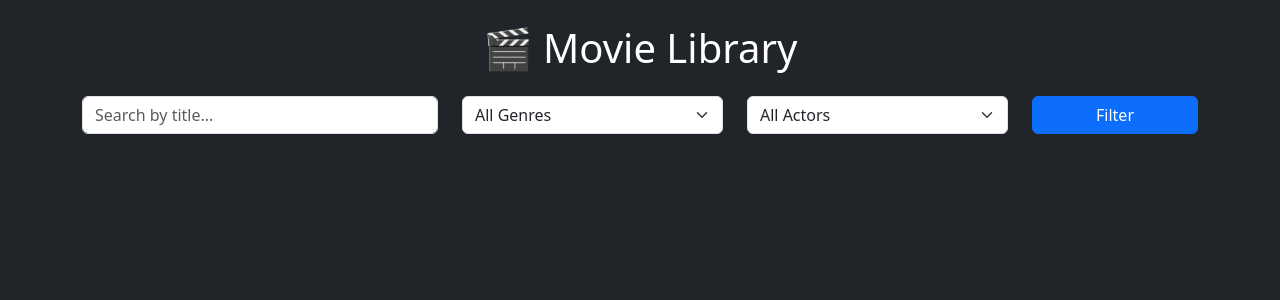
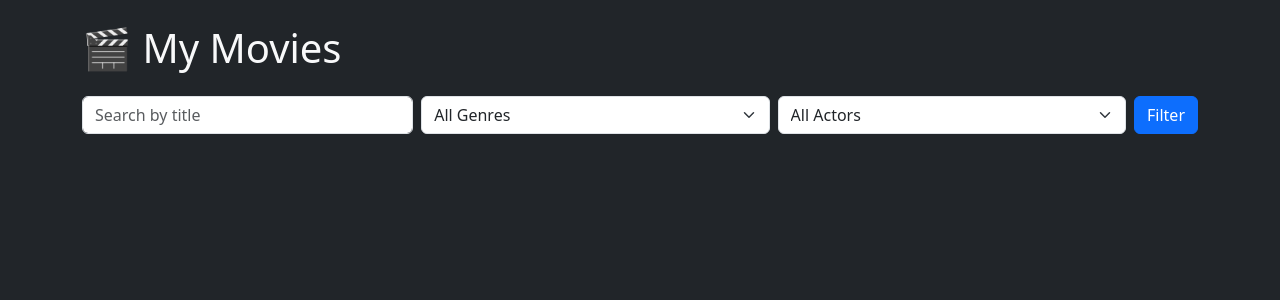
Before and after one commit to Hisha/MovieList, a FastAPI app: page / in a window 1280 px wide. Shown: the top 300 px of the page. Run offline with FastAPI, Linux system fonts and the light colour scheme; data that the repository does not hold is empty.

Commit message:
Update index.html

```diff
--- a/templates/index.html
+++ b/templates/index.html
@@ -1,45 +1,42 @@
 <!DOCTYPE html>
-<html lang="en">
+<html>
 <head>
-    <meta charset="UTF-8">
-    <title>Movie Library</title>
+    <title>Movie List</title>
     <link href="https://cdn.jsdelivr.net/npm/bootstrap@5.3.0/dist/css/bootstrap.min.css" rel="stylesheet">
+    <style>
+        .movie-card img { width: 100%; height: auto; cursor: pointer; }
+    </style>
 </head>
-<body class="bg-dark text-white">
-<div class="container my-4">
-    <h1 class="text-center mb-4">🎬 Movie Library</h1>
-    <form method="get" class="row mb-4">
-        <div class="col-md-4">
-            <input type="text" name="search" class="form-control" placeholder="Search by title...">
-        </div>
-        <div class="col-md-3">
+<body class="bg-dark text-light">
+<div class="container mt-4">
+    <h1 class="mb-4">🎬 My Movies</h1>
+
+    <!-- Filters -->
+    <form class="mb-4 d-flex gap-2">
+        <input type="text" name="search" class="form-control" placeholder="Search by title">
         <select name="genre" class="form-select">
             <option value="">All Genres</option>
             {% for g in genres %}
-                <option value="{{g}}" {% if g == selected_genre %}selected{% endif %}>{{g}}</option>
+            <option value="{{ g }}">{{ g }}</option>
             {% endfor %}
         </select>
-        </div>
-        <div class="col-md-3">
         <select name="actor" class="form-select">
             <option value="">All Actors</option>
             {% for a in actors %}
-                <option value="{{a}}" {% if a == selected_actor %}selected{% endif %}>{{a}}</option>
+            <option value="{{ a }}">{{ a }}</option>
             {% endfor %}
         </select>
-        </div>
-        <div class="col-md-2 d-flex">
-            <button class="btn btn-primary w-100">Filter</button>
-        </div>
+        <button class="btn btn-primary">Filter</button>
     </form>
 
-    <div class="row row-cols-2 row-cols-md-4 g-3">
+    <!-- Movie Grid -->
+    <div class="row">
         {% for movie in movies %}
-        <div class="col">
-            <div class="card bg-secondary" onclick="showDetails('{{movie['title']}}', '{{movie['year']}}', '{{movie['plot']}}')">
-                <img src="/poster/{{movie['id']}}" class="card-img-top" alt="Poster">
+        <div class="col-md-3 mb-4">
+            <div class="card bg-secondary movie-card" onclick="showDetails('{{ movie[1] }}', '{{ movie[3] or '/static/no-poster.png' }}', '{{ movie[4] }}', '{{ movie[5] }}')">
+                <img src="{{ movie[3] if movie[3] else '/static/no-poster.png' }}" alt="{{ movie[1] }}">
                 <div class="card-body">
-                    <h6 class="card-title text-center">{{movie['title']}}</h6>
+                    <h5 class="card-title">{{ movie[1] }}</h5>
                 </div>
             </div>
         </div>
@@ -48,24 +45,30 @@
 </div>
 
 <!-- Modal -->
-<div class="modal fade" id="detailsModal" tabindex="-1">
-    <div class="modal-dialog modal-lg">
-        <div class="modal-content bg-dark text-white">
+<div class="modal fade" id="movieModal" tabindex="-1">
+  <div class="modal-dialog">
+    <div class="modal-content bg-dark text-light">
       <div class="modal-header">
-                <h5 class="modal-title" id="modalTitle"></h5>
+        <h5 class="modal-title" id="movieTitle"></h5>
         <button type="button" class="btn-close btn-close-white" data-bs-dismiss="modal"></button>
       </div>
-            <div class="modal-body" id="modalBody"></div>
+      <div class="modal-body">
+        <img id="moviePoster" class="img-fluid mb-3" />
+        <p><strong>Genres:</strong> <span id="movieGenres"></span></p>
+        <p><strong>Actors:</strong> <span id="movieActors"></span></p>
+      </div>
     </div>
   </div>
 </div>
 
 <script src="https://cdn.jsdelivr.net/npm/bootstrap@5.3.0/dist/js/bootstrap.bundle.min.js"></script>
 <script>
-function showDetails(title, year, plot) {
-    document.getElementById('modalTitle').innerText = title + " (" + year + ")";
-    document.getElementById('modalBody').innerText = plot || "No plot available.";
-    new bootstrap.Modal(document.getElementById('detailsModal')).show();
+function showDetails(title, poster, genres, actors) {
+    document.getElementById('movieTitle').innerText = title;
+    document.getElementById('moviePoster').src = poster;
+    document.getElementById('movieGenres').innerText = genres || 'N/A';
+    document.getElementById('movieActors').innerText = actors || 'N/A';
+    new bootstrap.Modal(document.getElementById('movieModal')).show();
 }
 </script>
 </body>
```
Lines whose indentation alone changed are shown as unchanged.
